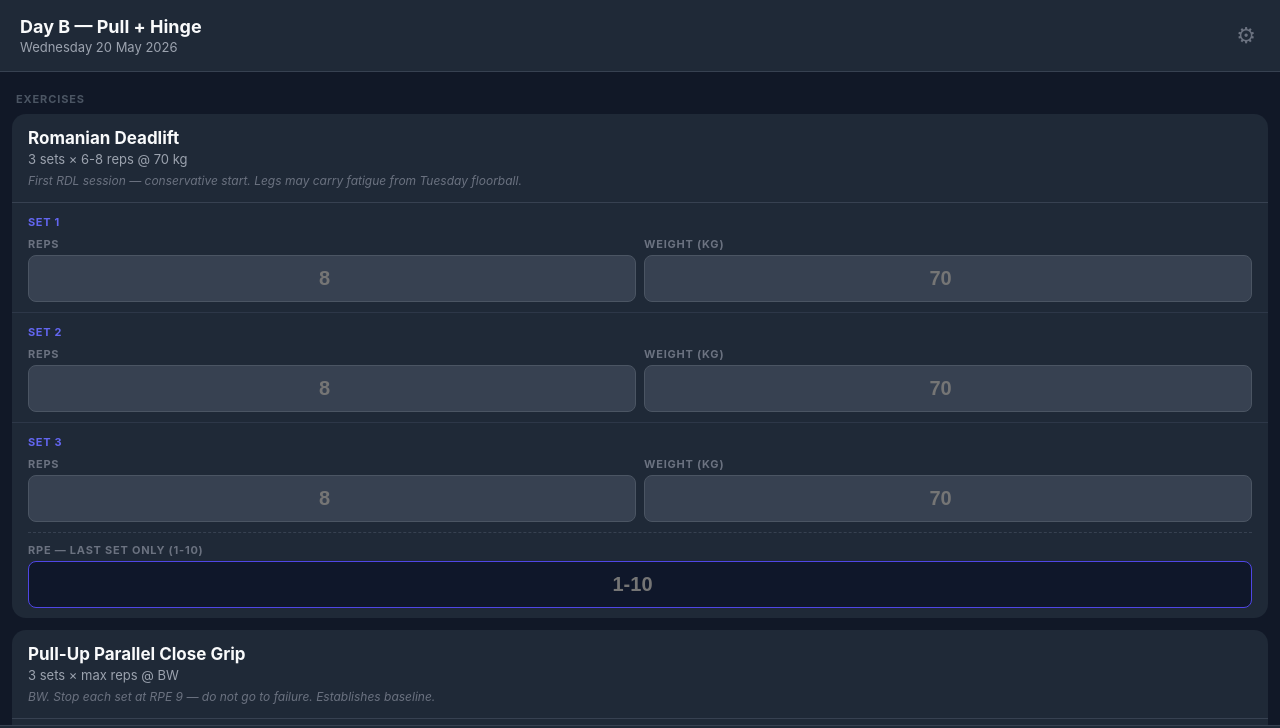
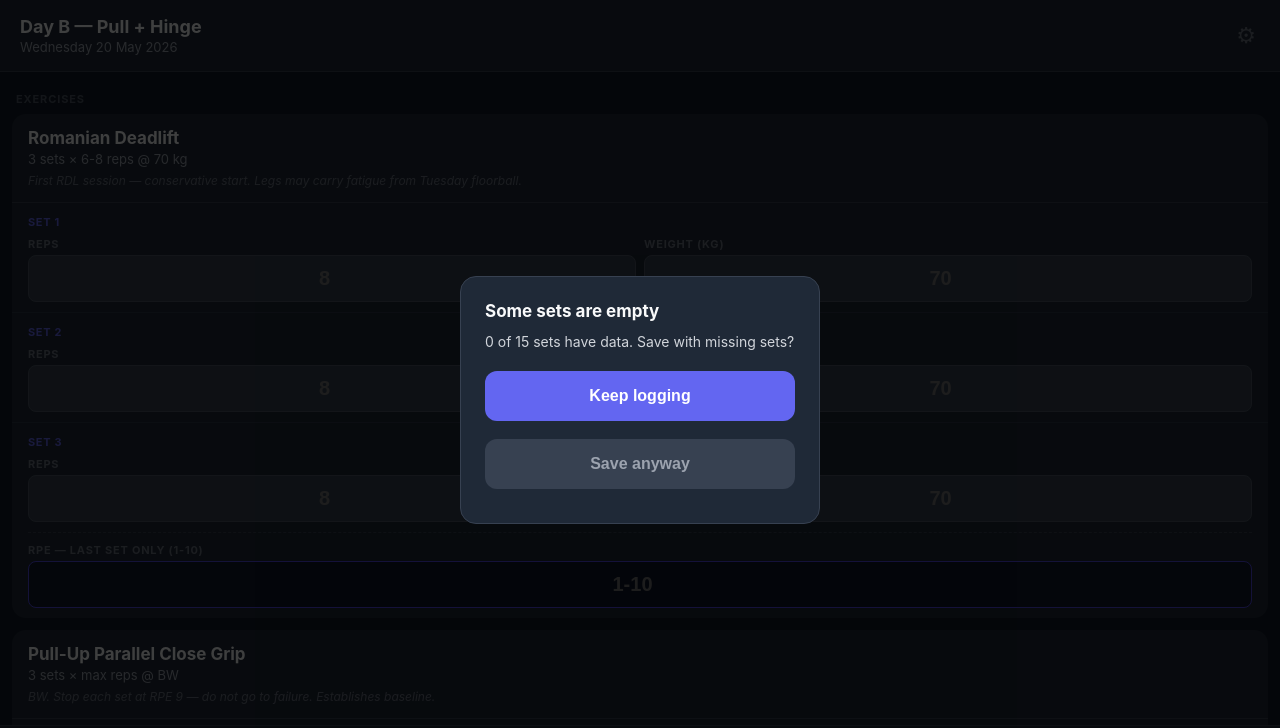
Before and after one commit to omrstny-source/workout-logger, a plain HTML site: page index.html in a window 1280 px wide. Both pictures are taken after a click on the button "Finish & Save to GitHub". Shown: the top 728 px of the page. Drawn offline with Linux system fonts and the light colour scheme; no server answers.

Commit message:
Add duration tracking, empty-set guard, bounds validation

```diff
--- a/index.html
+++ b/index.html
@@ -236,6 +236,27 @@
     .success-body p { color: #9ca3af; margin-bottom: 32px; line-height: 1.6; }
 
     .hidden { display: none !important; }
+
+    /* ── Modal ───────────────────────────────────────── */
+    .modal-overlay {
+      position: fixed; inset: 0;
+      background: rgba(0,0,0,0.75);
+      z-index: 200;
+      display: flex; align-items: center; justify-content: center;
+      padding: 24px;
+    }
+    .modal {
+      background: #1f2937;
+      border: 1px solid #374151;
+      border-radius: 16px;
+      padding: 24px;
+      width: 100%;
+      max-width: 360px;
+    }
+    .modal h3 { font-size: 17px; font-weight: 700; margin-bottom: 10px; }
+    .modal p  { font-size: 14px; color: #d1d5db; line-height: 1.6; margin-bottom: 6px; }
+    .modal ul { font-size: 13px; color: #fca5a5; line-height: 1.8; margin: 8px 0 16px 16px; }
+    .modal-actions { display: flex; flex-direction: column; gap: 8px; margin-top: 18px; }
   </style>
 </head>
 <body>
@@ -328,13 +349,25 @@
   </div>
 </div>
 
+<!-- ── MODAL ────────────────────────────────────────────────────────────── -->
+<div id="modal-overlay" class="modal-overlay hidden">
+  <div class="modal">
+    <h3 id="modal-title"></h3>
+    <div id="modal-body"></div>
+    <div class="modal-actions" id="modal-actions"></div>
+  </div>
+</div>
+
 <script>
 // ─── State ────────────────────────────────────────────────────────────────────
 let plan = null;
+let sessionStartTime = null;
 let restTimer = { id: null, elTimer: null, elCountdown: null };
 
 // ─── Boot ─────────────────────────────────────────────────────────────────────
 window.addEventListener('DOMContentLoaded', async () => {
+  const saved = ls('session_start_time');
+  if (saved) sessionStartTime = parseInt(saved);
   await loadPlan(ls('gh_repo'), ls('gh_token'));
 });
 
@@ -478,7 +511,13 @@ function renderSession() {
 // ─── Set change handler ────────────────────────────────────────────────────────
 function onRepsChange(storeKey, ei, si, value) {
   persist(storeKey + '_reps', value);
-  if (value !== '') markSetDone(ei, si);
+  if (value !== '') {
+    markSetDone(ei, si);
+    if (!sessionStartTime) {
+      sessionStartTime = Date.now();
+      lsSet('session_start_time', sessionStartTime);
+    }
+  }
   startTimer(ei, si);
 }
 
@@ -565,6 +604,10 @@ function buildSession() {
     };
   });
 
+  const duration = sessionStartTime
+    ? Math.round((Date.now() - sessionStartTime) / 60000)
+    : null;
+
   return {
     date:           plan.date,
     day_type:       plan.day_type,
@@ -572,12 +615,102 @@ function buildSession() {
     notion_page_id: plan.notion_page_id,
     exercises,
     session_notes:  document.getElementById('session-notes').value,
-    duration_min:   null
+    duration_min:   duration
   };
+}
+
+// ─── Modal ────────────────────────────────────────────────────────────────────
+function showModal({ title, body, actions }) {
+  document.getElementById('modal-title').textContent = title;
+  document.getElementById('modal-body').innerHTML = body;
+  const actEl = document.getElementById('modal-actions');
+  actEl.innerHTML = '';
+  actions.forEach(a => {
+    const btn = document.createElement('button');
+    btn.className = `btn ${a.cls}`;
+    btn.textContent = a.label;
+    btn.onclick = a.onclick;
+    actEl.appendChild(btn);
+  });
+  document.getElementById('modal-overlay').classList.remove('hidden');
+}
+
+function closeModal() {
+  document.getElementById('modal-overlay').classList.add('hidden');
+}
+
+// ─── Validation ───────────────────────────────────────────────────────────────
+function validateSession() {
+  const issues = [];
+  plan.exercises.forEach((ex, ei) => {
+    for (let si = 0; si < ex.target_sets; si++) {
+      const k = `s_${ei}_${si}`;
+      const reps   = parseFloat(ls(`${k}_reps`));
+      const weight = parseFloat(ls(`${k}_weight`));
+
+      let targetRepsMax = 30;
+      if (ex.target_reps === 'max') targetRepsMax = 50;
+      else if (ex.target_reps.includes('-')) targetRepsMax = parseInt(ex.target_reps.split('-')[1]);
+      else { const n = parseInt(ex.target_reps); if (!isNaN(n)) targetRepsMax = n; }
+
+      if (!isNaN(reps)) {
+        if (reps > 50)                          issues.push(`${ex.name} set ${si+1}: ${reps} reps (max expected ~50)`);
+        else if (reps > targetRepsMax * 2.5)   issues.push(`${ex.name} set ${si+1}: ${reps} reps vs target ${ex.target_reps}`);
+      }
+      if (!isNaN(weight) && ex.target_weight_kg > 0) {
+        if (weight > 300)                        issues.push(`${ex.name} set ${si+1}: ${weight} kg (over 300 kg?)`);
+        else if (weight > ex.target_weight_kg * 2.5) issues.push(`${ex.name} set ${si+1}: ${weight} kg vs target ${ex.target_weight_kg} kg`);
+      }
+    }
+  });
+  return issues;
+}
+
+function countSets() {
+  let filled = 0, total = 0;
+  plan.exercises.forEach((ex, ei) => {
+    for (let si = 0; si < ex.target_sets; si++) {
+      total++;
+      if (ls(`s_${ei}_${si}_reps`) !== '') filled++;
+    }
+  });
+  return { filled, total };
 }
 
 // ─── GitHub: commit session JSON ──────────────────────────────────────────────
 async function finishSession() {
+  // 1. Bounds check
+  const issues = validateSession();
+  if (issues.length) {
+    showModal({
+      title: 'Check your numbers',
+      body: `<p>These values look unusual — double-tap typo?</p><ul>${issues.map(i => `<li>${i}</li>`).join('')}</ul><p>Go back to fix, or save anyway.</p>`,
+      actions: [
+        { label: 'Go back', cls: 'btn-primary', onclick: closeModal },
+        { label: 'Save anyway', cls: 'btn-muted', onclick: () => { closeModal(); doSave(); } }
+      ]
+    });
+    return;
+  }
+
+  // 2. Empty sets check
+  const { filled, total } = countSets();
+  if (filled < total) {
+    showModal({
+      title: 'Some sets are empty',
+      body: `<p>${filled} of ${total} sets have data. Save with missing sets?</p>`,
+      actions: [
+        { label: 'Keep logging', cls: 'btn-primary', onclick: closeModal },
+        { label: 'Save anyway', cls: 'btn-muted', onclick: () => { closeModal(); doSave(); } }
+      ]
+    });
+    return;
+  }
+
+  doSave();
+}
+
+async function doSave() {
   const btn = document.getElementById('finish-btn');
   btn.textContent = 'Saving…';
   btn.disabled = true;
@@ -589,7 +722,6 @@ async function finishSession() {
   const content  = toBase64(JSON.stringify(session, null, 2));
 
   try {
-    // Check if file already exists (need its SHA to update)
     let sha;
     const check = await ghFetch('GET', repo, token, `contents/${filepath}`);
     if (check.ok) sha = (await check.json()).sha;
@@ -643,8 +775,9 @@ function resetApp() {
 
 function clearAutosave() {
   Object.keys(localStorage)
-    .filter(k => k.startsWith('s_') || k === 'session_notes')
+    .filter(k => k.startsWith('s_') || k === 'session_notes' || k === 'session_start_time')
     .forEach(k => localStorage.removeItem(k));
+  sessionStartTime = null;
 }
 
 // ─── Helpers ──────────────────────────────────────────────────────────────────
```
